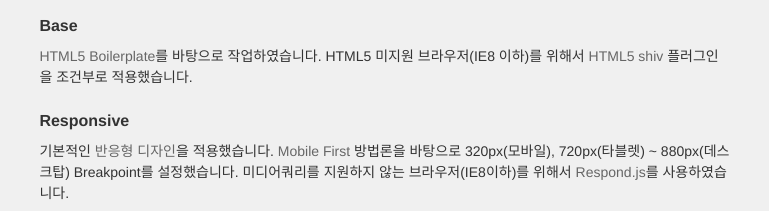
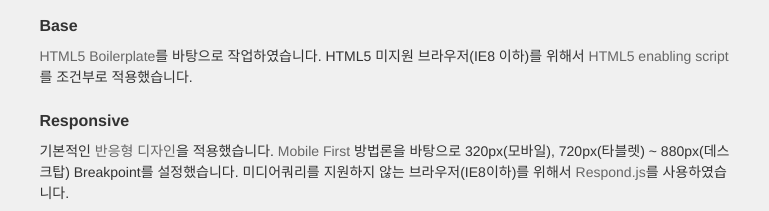
Before and after one commit to youngseongok/okys, a plain HTML site: page 2013-03-28.html in a window 1280 px wide. Shown: the part 343-554 px from the top of the page, 255-1024 px from the left. Drawn offline with Linux system fonts and the light colour scheme.

```diff
--- a/2013-03-28.html
+++ b/2013-03-28.html
@@ -57,7 +57,7 @@
                 		제가 이 일을 그만두지 않는 이상, 저와 함께 계속 변화해 갈 것입니다.</h2>
 
                 	<h3>Base</h3>
-                	<p><a href="http://html5boilerplate.com/">HTML5 Boilerplate</a>를 바탕으로 작업하였습니다. HTML5 미지원 브라우저(IE8 이하)를 위해서 <a href="http://code.google.com/p/html5shiv/ ">HTML5 shiv</a> 플러그인을 조건부로 적용했습니다.</p>
+                	<p><a href="http://html5boilerplate.com/">HTML5 Boilerplate</a>를 바탕으로 작업하였습니다. HTML5 미지원 브라우저(IE8 이하)를 위해서 <a href="http://code.google.com/p/html5shiv/ ">HTML5 enabling script</a>를 조건부로 적용했습니다.</p>
 
                 	<h3>Responsive</h3>
                 	<p>기본적인 <a href="http://alistapart.com/article/responsive-web-design">반응형 디자인</a>을 적용했습니다. <a href="http://www.lukew.com/ff/entry.asp?933">Mobile First</a> 방법론을 바탕으로 320px(모바일), 720px(타블렛) ~ 880px(데스크탑) Breakpoint를 설정했습니다.
```
